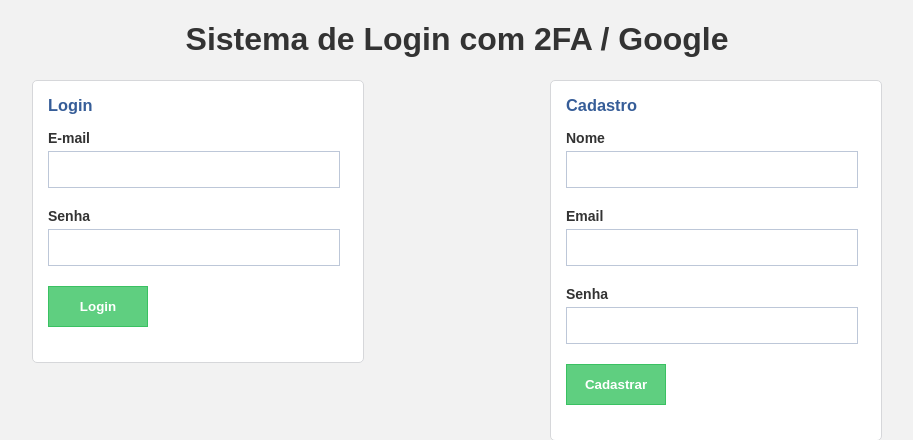
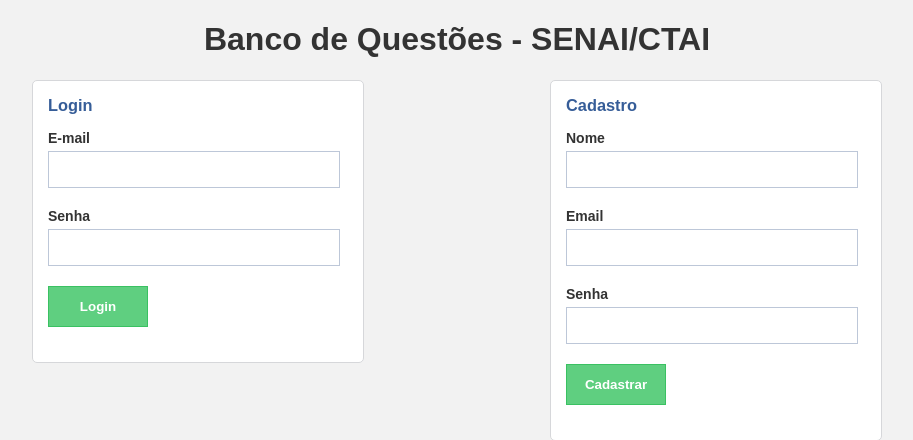
Before and after one commit to alpizzetti/db-questions, a PHP site: page /db-questions/ in a window 1280 px wide. Shown: the top 440 px of the page, without its empty margins (183-1096 px from the left). Run offline with PHP 8.4, Linux system fonts and the light colour scheme; some libraries are stand-ins or nearby versions.

Commit message:
Ajustes Estrutura

```diff
--- a/config.php
+++ b/config.php
@@ -3,8 +3,8 @@
 define('DB_SERVER', 'localhost');
 define('DB_USERNAME', 'root');
 define('DB_PASSWORD', 'root');
-define('DB_DATABASE', 'google2fa');
-define("BASE_URL", "http://localhost/google-2fa/");
+define('DB_DATABASE', 'dbquestions');
+define("BASE_URL", "http://localhost/db-questions/");
 
 function getDB()
 {
--- a/device_confirmations.php
+++ b/device_confirmations.php
@@ -12,20 +12,20 @@
 	$email = $userDetails->email;
 	require_once 'googleLib/GoogleAuthenticator.php';
 	$ga = new GoogleAuthenticator();
-	$qrCodeUrl = $ga->getQRCodeGoogleUrl($email, $secret, 'Nome do APP');
+	$qrCodeUrl = $ga->getQRCodeGoogleUrl($email, $secret, 'Banco de Dados de Questões - SENAI/SC');
 	?>
 
  <!DOCTYPE html>
  <html>
 
  <head>
- 	<title>Sistema de Login com 2FA / Google</title>
+ 	<title>Banco de Questões - SENAI/CTAI</title>
  	<link rel="stylesheet" type="text/css" href="style.css" charset="utf-8" />
  </head>
 
  <body>
  	<div id="container">
- 		<h1>Sistema de Login com 2FA / Google</h1>
+ 		<h1>Banco de Questões - SENAI/CTAI</h1>
  		<div id='device'>
 
  			<p>Insira o código de verificação gerado no aplicativo Google Authenticator do seu telefone.</p>
--- a/home.php
+++ b/home.php
@@ -26,7 +26,7 @@
  <html>
 
  <head>
-     <title>Sistema de Login com 2FA / Google</title>
+     <title>Banco de Questões - SENAI/CTAI</title>
      <link rel="stylesheet" type="text/css" href="style.css" charset="utf-8" />
  </head>
 
--- a/index.php
+++ b/index.php
@@ -54,13 +54,13 @@
 <html>
 
 <head>
-    <title>Sistema de Login com 2FA / Google</title>
+    <title>Banco de Questões - SENAI/CTAI</title>
     <link rel="stylesheet" type="text/css" href="style.css" charset="utf-8" />
 </head>
 
 <body>
     <div id="container">
-        <h1>Sistema de Login com 2FA / Google</h1>
+        <h1>Banco de Questões - SENAI/CTAI</h1>
         <div id="login">
             <h3>Login</h3>
             <form method="post" action="" name="login">
```
Also changed, not shown: install/dbq-project.sql (renamed from users.sql, +6 -6 lines), 1 other file.
